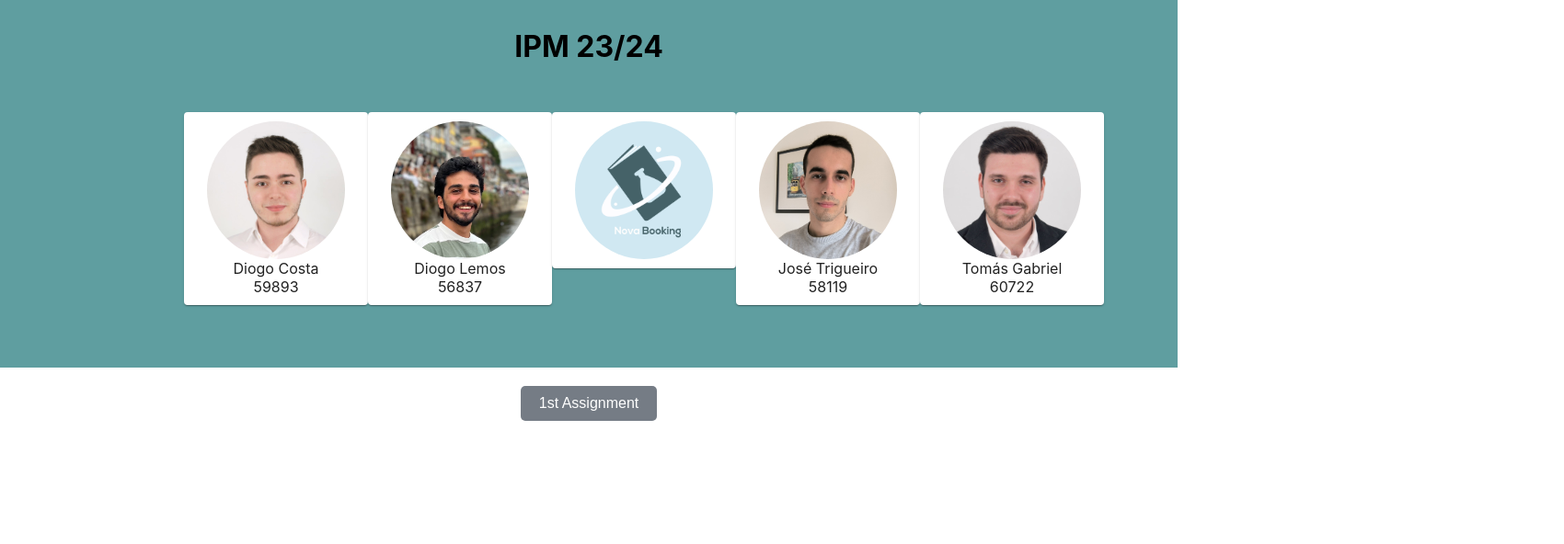
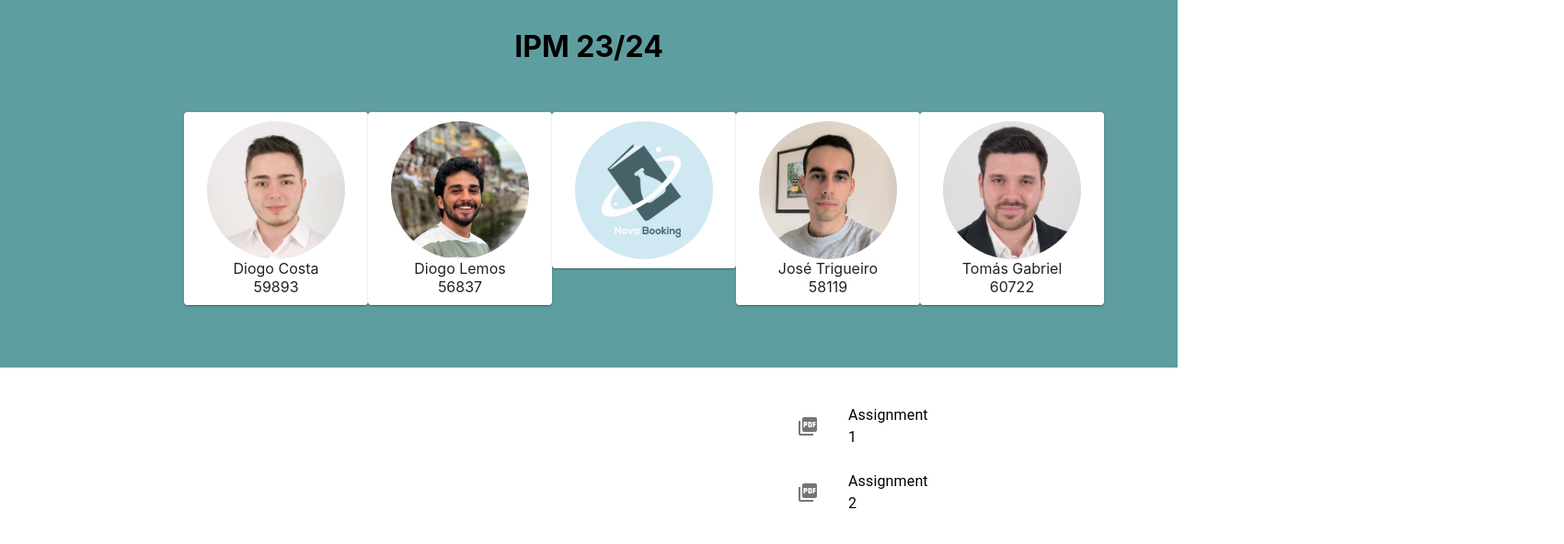
Before and after one commit to dcosta500/ipm-site, a React (Create React App) app: page / in a window 1280 px wide. Shown: the top 592 px of the page at 92% size, 1700 px wide, since content can reach past the window. Built offline with nearby package versions, Linux system fonts and the light colour scheme.

Commit message:
[nao funcional a 100%]Lista de ficheiros
Retirado o botão simples e alterado para uma lista simples do materials ui, feito de maneira a poder se meter quantos ficheiros se quiser.
[PROBLEMA]O problema de não conseguir abrir os ficheiros persiste, desta vez nem abre nada.

```diff
--- a/package.json
+++ b/package.json
@@ -6,7 +6,8 @@
   "dependencies": {
     "@emotion/react": "^11.11.1",
     "@emotion/styled": "^11.11.0",
-    "@mui/material": "^5.14.10",
+    "@mui/icons-material": "^5.14.12",
+    "@mui/material": "^5.14.12",
     "@testing-library/jest-dom": "^5.17.0",
     "@testing-library/react": "^13.4.0",
     "@testing-library/user-event": "^13.5.0",
--- /dev/null
+++ b/src/app/components/mainpage/others/Files.js
@@ -0,0 +1,16 @@
+
+import ListItem from '@mui/material/ListItem';
+import ListItemIcon from '@mui/material/ListItemIcon';
+import ListItemText from '@mui/material/ListItemText';
+import Divider from '@mui/material/Divider';
+
+
+export default function Files(props) {
+
+  return (
+        <ListItem button key={props.text} onClick={window.open(props.filePath, '_blank')}>
+            <ListItemIcon>{props.icon}</ListItemIcon>
+            <ListItemText primary={props.text} />
+        </ListItem>
+  );
+}
--- a/src/app/components/mainpage/others/Profile.js
+++ b/src/app/components/mainpage/others/Profile.js
@@ -3,7 +3,7 @@ import { Avatar } from "@mui/material";
 import { Card } from "@mui/material";
 import { Box } from "@mui/material";
 
-function Profile(props) {
+export default function Profile(props) {
   const avatarScale = 150;
 
   const avatarStyle = { width: avatarScale, height: avatarScale };
@@ -22,5 +22,3 @@ function Profile(props) {
     </Card>
   );
 }
-
-export default Profile;
--- a/src/app/components/mainpage/sections/FilesSection.css
+++ b/src/app/components/mainpage/sections/FilesSection.css
@@ -1,7 +1,7 @@
 .FilesSection {
     align-items: center;
-    padding: 20px 200px;
-    height: 400px;
+    padding: 20px 850px;
+    height: 500px;
   }
 
 .Button {
--- a/src/app/components/mainpage/sections/FilesSection.js
+++ b/src/app/components/mainpage/sections/FilesSection.js
@@ -1,21 +1,39 @@
 import "./FilesSection.css";
+import Box from '@mui/material/Box';
+import List from '@mui/material/List';
+import Files from "../others/Files";
+import PDFIcon from '@mui/icons-material/PictureAsPdf';
 export default FilesSection;
 
 function FilesSection() {
 
+    const files = [
+        {
+            text: "Assignment 1",
+            icon: <PDFIcon/>,
+            filePath: "../../../../assets/files/G_10_stage1.pdf",
+        },
+        {
+            text: "Assignment 2",
+            icon: <PDFIcon/>,
+            filePath: "../../../../assets/files/G_10_stage2.pdf",
+        },
 
-    const openPdfInNewTab  = () => {
-        // Get the PDF.
-        const pdfUrl = '../assets/files/G_10_stage1.pdf';
+      ];
 
-        // Open the PDF in a new tab.
-        window.open(pdfUrl, '_blank');
-    };
+    let gridItems = files.map((e, i) => (
+          <Files key={i} text={e.text} icon={e.icon} filePath={e.filePath} />
+      ));
 
     return(
         <div className="FilesSection">
-            <button className="Button" onClick={openPdfInNewTab}>1st Assignment</button>
+        <Box sx={{ width: '100%', maxWidth: 200, bgcolor: 'background.paper'}}>
+            <nav aria-label="main folders">
+                <List>
+                    {gridItems}
+                </List>
+             </nav>
+        </Box>
         </div>
     );
-
 }
```
Also changed, not shown: 2 other files (tests, documents, lock files or other folders).
